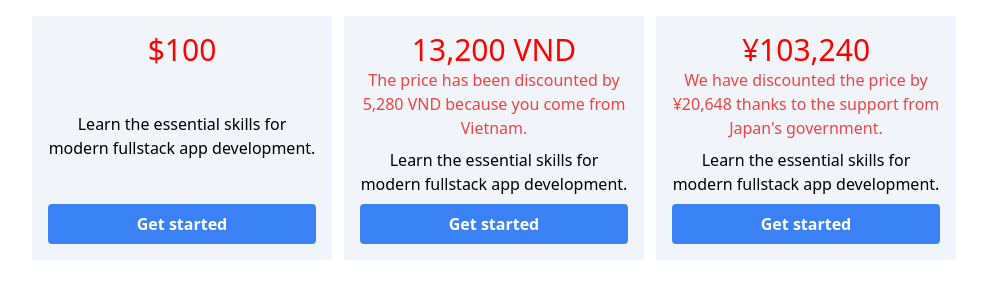
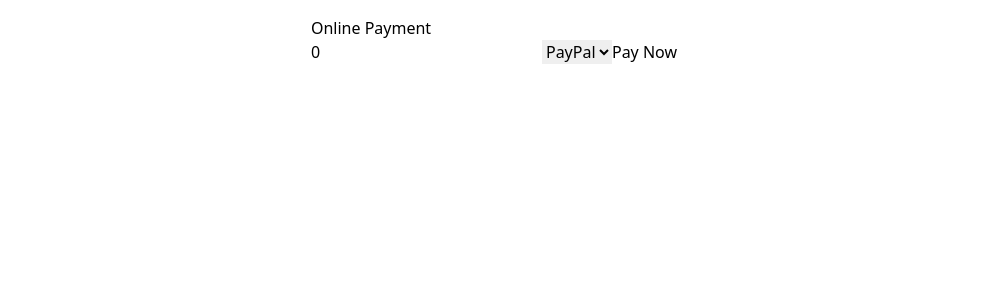
Before and after one commit to Mohamed22221/code-healper, a React (Create React App) app: page / in a window 1280 px wide. Shown: the top 300 px of the page, without its empty margins (146-1133 px from the left). Built offline with nearby package versions, Linux system fonts and the light colour scheme.

Commit message:
done adapter

```diff
--- a/src/App.tsx
+++ b/src/App.tsx
@@ -1,19 +1,15 @@
 import "./App.css";
 import "react-toastify/dist/ReactToastify.css";
 import React from "react";
-import PriceCard from "./pattern/strategy/priceCard";
-import StandardPriceStrategy from "./pattern/strategy/strategyCards/StandardPriceStrategy";
-import VietnamPriceStrategy from "./pattern/strategy/strategyCards/VietnamPriceStrategy";
-import JapanPriceStrategy from "./pattern/strategy/strategyCards/JapanPriceStrategy";
+
+import Adapter from "./pattern/adapter/paymentAdpter";
 
 function App() {
   //implement strategy pattern
 
   return (
     <div className="flex gap-3 justify-center my-4 ">
-      <PriceCard price={100} strategy={new StandardPriceStrategy()} />
-      <PriceCard price={13200} strategy={new VietnamPriceStrategy()} />
-      <PriceCard price={103240} strategy={new JapanPriceStrategy()} />
+      <Adapter />
     </div>
   );
 }
--- /dev/null
+++ b/src/pattern/adapter/paymentAdpter.tsx
@@ -0,0 +1,73 @@
+// paymentAdapter.js
+import { useState } from "react";
+import React from "react";
+import { paypalPayment, stripePayment } from "./servicePayment";
+
+type PaymentMethod = "PayPal" | "Stripe";
+
+interface PaymentResponse {
+  status: string;
+  method: string;
+  amount: number;
+}
+
+const paymentMethods: Record<
+  PaymentMethod,
+  (amount:  number) => PaymentResponse
+> = {
+  PayPal: paypalPayment,
+  Stripe: stripePayment,
+};
+
+export const PaymentAdapter = (method: PaymentMethod, amount:  number) => {
+  const paymentMethod = paymentMethods[method];
+  if (!paymentMethod) {
+    throw new Error("Unsupported payment method");
+  }
+  return paymentMethod(amount);
+};
+
+
+
+//return value
+const Adapter = () => {
+  const [amount, setAmount] = useState<number>(0);
+  const [method, setMethod] = useState<PaymentMethod>("PayPal");
+  const [result, setResult] = useState<PaymentResponse | null>(null);
+
+  const handlePayment = () => {
+    const response = PaymentAdapter(method, amount);
+    setResult(response);
+  };
+
+  return (
+    <div>
+      <h1>Online Payment</h1>
+      <input
+        type="number"
+        value={amount}
+        onChange={(e) => setAmount(e.target.value as any)}
+        placeholder="Enter amount"
+      />
+      <select
+        value={method}
+        onChange={(e) => setMethod(e.target.value as PaymentMethod)}
+      >
+        <option value="PayPal">PayPal</option>
+        <option value="Stripe">Stripe</option>
+      </select>
+      <button onClick={handlePayment}>Pay Now</button>
+
+      {result && (
+        <div>
+          <h2>Payment Result</h2>
+          <p>Amount: {result.amount}</p>
+          <p>Status: {result.status}</p>
+          <p>Method: {result.method}</p>
+        </div>
+      )}
+    </div>
+  );
+};
+
+export default Adapter;
--- /dev/null
+++ b/src/pattern/adapter/servicePayment.tsx
@@ -0,0 +1,12 @@
+
+// paypalService.js
+export const paypalPayment = (amount : number) => {
+    console.log(`Processing PayPal payment of $${amount}`);
+    return { status: "success", method: "PayPal" , amount};
+};
+
+// stripeService.js
+export const stripePayment = (amount :  number) => {
+    console.log(`Processing Stripe payment of $${amount}`);
+    return { status: "success", method: "Stripe" , amount};
+};
--- a/tsconfig.json
+++ b/tsconfig.json
@@ -105,5 +105,9 @@
     /* Completeness */
     // "skipDefaultLibCheck": true,                      /* Skip type checking .d.ts files that are included with TypeScript. */
     "skipLibCheck": true                                 /* Skip type checking all .d.ts files. */
-  }
+  },
+  "include": [
+    "src/**/*"
+  ]
+
 }
```
